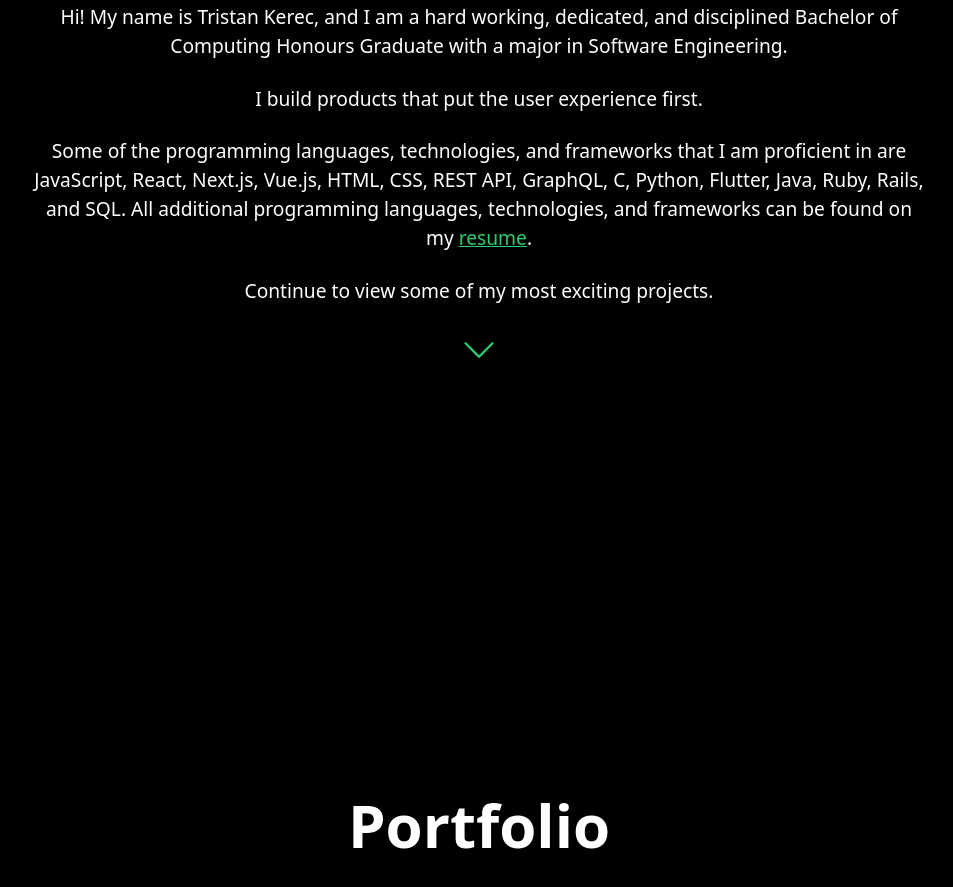
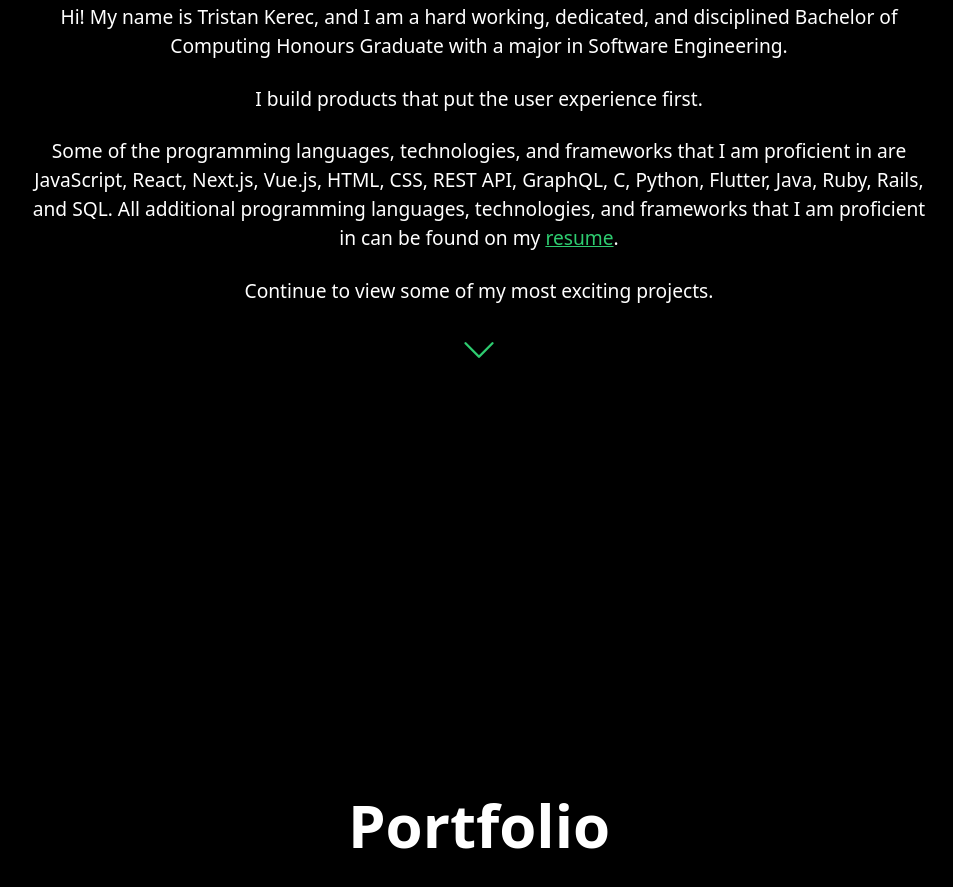
Before and after one commit to tristankerec/tristankerec.github.io, a React (Create React App) app: page / in a window 1280 px wide. Shown: the part 1520-2407 px from the top of the page, without its empty margins (161-1114 px from the left). Built offline with nearby package versions, Linux system fonts and the light colour scheme.

Commit message:
altered text content

```diff
--- a/src/App.js
+++ b/src/App.js
@@ -51,7 +51,7 @@ function App() {
         <div style={{ textAlign:'center', maxWidth: isMobile ? '95vw' : '70vw', margin:'0 auto'}}>
           <p style={{fontSize:isMobile ? h1Size()*.45 : h1Size() * .32, fontWeight:'normal', paddingBottom:'1vh'}}>Hi! My name is Tristan Kerec, and I am a hard working, dedicated, and disciplined Bachelor of Computing Honours Graduate with a major in Software Engineering.</p>
           <p style={{fontSize:isMobile ? h1Size()*.45 : h1Size() * .32, fontWeight:'normal', paddingBottom:'1vh'}}>I build products that put the user experience first.</p>
-          <p style={{fontSize:isMobile ? h1Size()*.45 : h1Size() * .32, fontWeight:'normal', paddingBottom:'1vh'}}>Some of the programming languages, technologies, and frameworks that I am proficient in are JavaScript, React, Next.js, Vue.js, HTML, CSS, REST API, GraphQL, C, Python, Flutter, Java, Ruby, Rails, and SQL. All additional programming languages, technologies, and frameworks can be found on my <a href="/TristanKerecCV.pdf" target="_blank" style={{color: '#2ecc70'}}>resume</a>.</p>
+          <p style={{fontSize:isMobile ? h1Size()*.45 : h1Size() * .32, fontWeight:'normal', paddingBottom:'1vh'}}>Some of the programming languages, technologies, and frameworks that I am proficient in are JavaScript, React, Next.js, Vue.js, HTML, CSS, REST API, GraphQL, C, Python, Flutter, Java, Ruby, Rails, and SQL. All additional programming languages, technologies, and frameworks that I am proficient in can be found on my <a href="/TristanKerecCV.pdf" target="_blank" style={{color: '#2ecc70'}}>resume</a>.</p>
           <p style={{fontSize:isMobile ? h1Size()*.45 : h1Size() * .32, fontWeight:'normal', paddingBottom:'0vh'}}>Continue to view some of my most exciting projects.</p>
           <button
               class="btn btn-link text-decoration-none hover-button"
```
